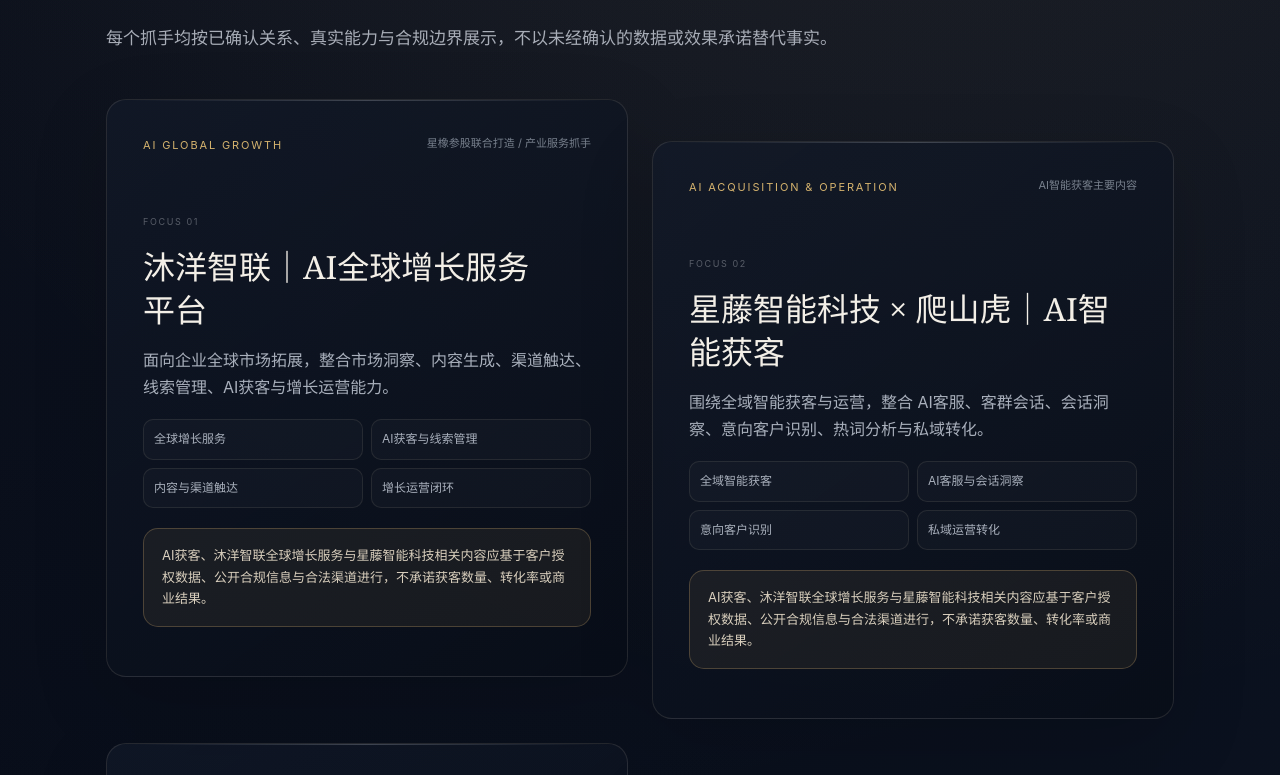
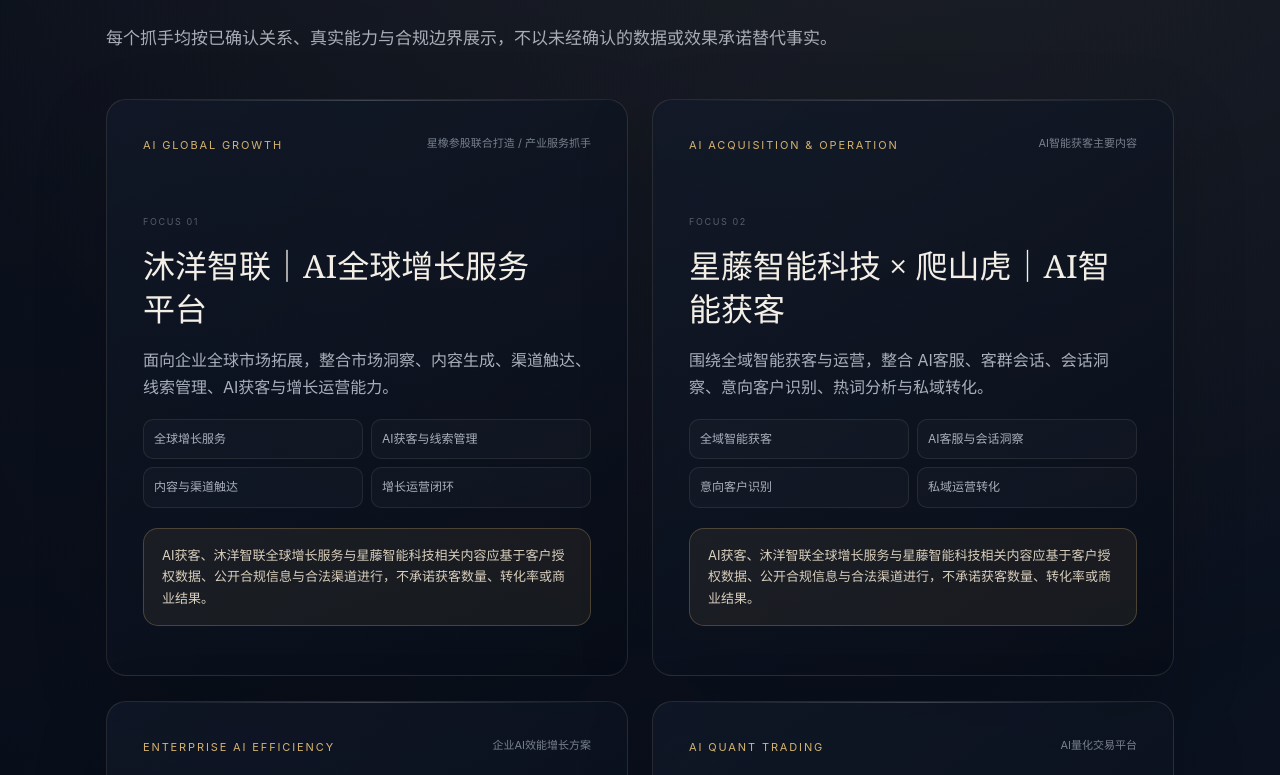
Before and after one commit to S1mple-King/staroak-website, a Next.js app: page /industries in a window 1280 px wide. Shown: the part 1005-1780 px from the top of the page. Built offline with nearby package versions, Linux system fonts and the light colour scheme.

Commit message:
feat(motion): add CardFlipIn for Industries card groups

```diff
--- a/app/globals.css
+++ b/app/globals.css
@@ -3691,3 +3691,15 @@
   width: 100%;
   z-index: 1;
 }
+
+/* === V3.5 motion: card flip-in (Y-6° desktop, translateY mobile) ========== */
+.v35-card-flip {
+  will-change: transform, opacity;
+  transform-style: preserve-3d;
+}
+@media (prefers-reduced-motion: reduce) {
+  .v35-card-flip {
+    opacity: 1 !important;
+    transform: none !important;
+  }
+}
--- a/app/industries/page.tsx
+++ b/app/industries/page.tsx
@@ -1,6 +1,7 @@
 import { PageHero } from '@/components/PageHero';
 import { Section } from '@/components/Section';
 import { LeadForm } from '@/components/LeadForm';
+import { CardFlipIn } from '@/components/motion/CardFlipIn';
 import { complianceNotes, reservedIndustries, servicePlatforms } from '@/lib/site-data';
 
 export const metadata = { title: '产业布局', description: '星橡产业布局聚焦 APEX、星藤智能科技、沐洋智联与企业AI技术效能增长平台，并预留未来产业方向。' };
@@ -23,7 +24,8 @@
       >
         <div className="card-grid two platform-showcase">
           {servicePlatforms.map((platform, index) => (
-            <article id={platform.id} className="lux-card platform-card" key={platform.id}>
+            <CardFlipIn key={platform.id} index={index}>
+              <article id={platform.id} className="lux-card platform-card">
                 <div className="platform-card-head">
                   <p className="card-eyebrow">{platform.eyebrow}</p>
                   <span>{platform.relation}</span>
@@ -36,6 +38,7 @@
                 {(platform.id === 'muyang' || platform.id === 'xingteng') && <p className="warning">{complianceNotes.growth}</p>}
                 {platform.id === 'ai-efficiency' && <p className="warning">{complianceNotes.efficiency}</p>}
               </article>
+            </CardFlipIn>
           ))}
         </div>
       </Section>
--- /dev/null
+++ b/components/motion/CardFlipIn.tsx
@@ -0,0 +1,57 @@
+'use client';
+
+import { useRef, type ReactNode } from 'react';
+import { gsap } from 'gsap';
+import { ScrollTrigger } from 'gsap/dist/ScrollTrigger';
+import { useGsapContext } from '@/lib/hooks/useGsapContext';
+import { useReducedMotion } from '@/lib/hooks/useReducedMotion';
+
+type Props = {
+  children: ReactNode;
+  index?: number; // for stagger
+  className?: string;
+};
+
+export function CardFlipIn({ children, index = 0, className = '' }: Props) {
+  const ref = useRef<HTMLDivElement>(null);
+  const reduced = useReducedMotion();
+
+  useGsapContext(() => {
+    const el = ref.current;
+    if (!el) return;
+
+    if (reduced) {
+      gsap.set(el, { opacity: 1, rotateY: 0, y: 0 });
+      return;
+    }
+
+    const isDesktop =
+      typeof window !== 'undefined' && window.matchMedia('(min-width: 1024px)').matches;
+
+    gsap.fromTo(
+      el,
+      isDesktop
+        ? { opacity: 0, rotateY: -6, y: 0, transformPerspective: 1200 }
+        : { opacity: 0, y: 18 },
+      {
+        opacity: 1,
+        rotateY: 0,
+        y: 0,
+        duration: 0.54,
+        ease: 'power3.out',
+        delay: Math.min(index, 5) * 0.06,
+        scrollTrigger: {
+          trigger: el,
+          start: 'top 92%',
+          once: true
+        }
+      }
+    );
+  }, [reduced, index]);
+
+  return (
+    <div ref={ref} className={`v35-card-flip ${className}`}>
+      {children}
+    </div>
+  );
+}
```
Lines whose indentation alone changed are shown as unchanged.
